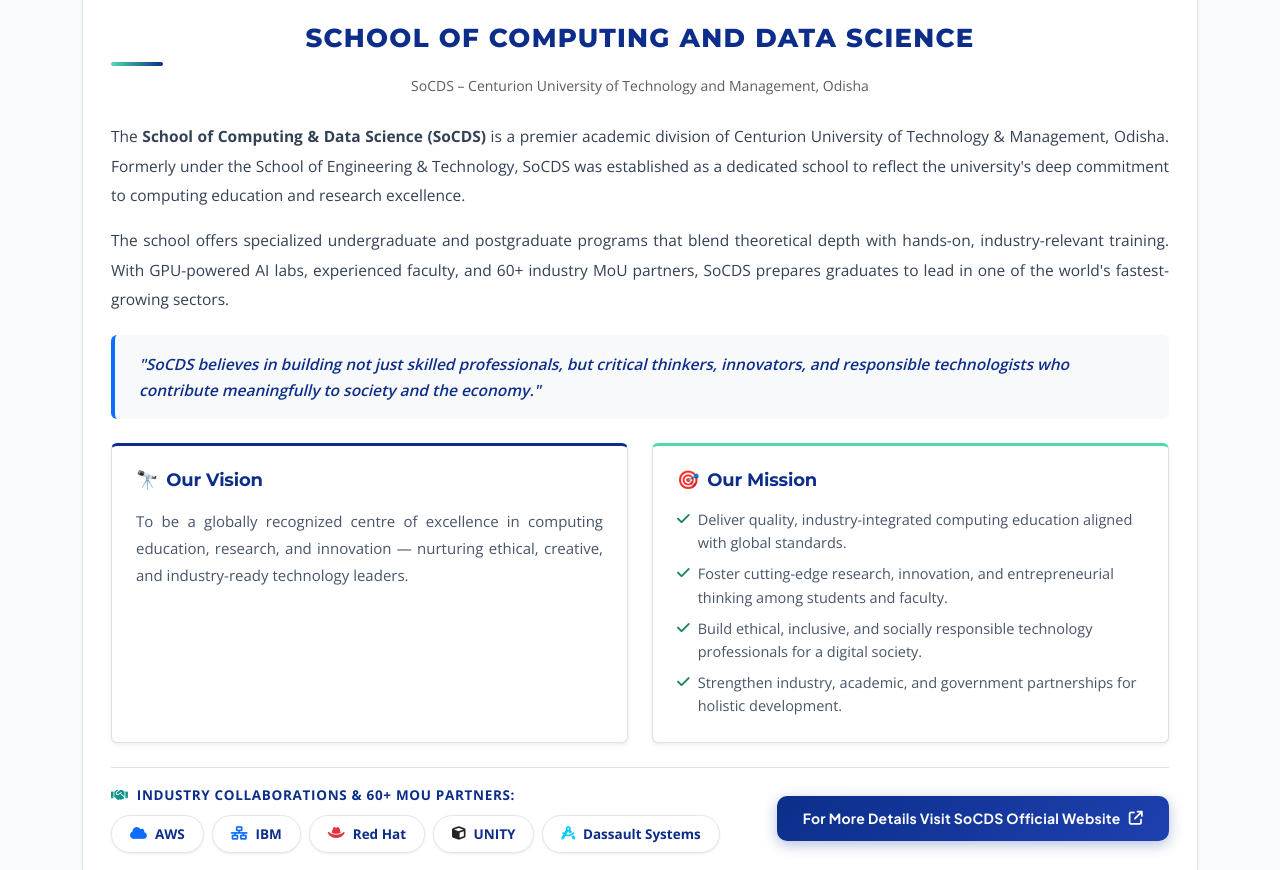
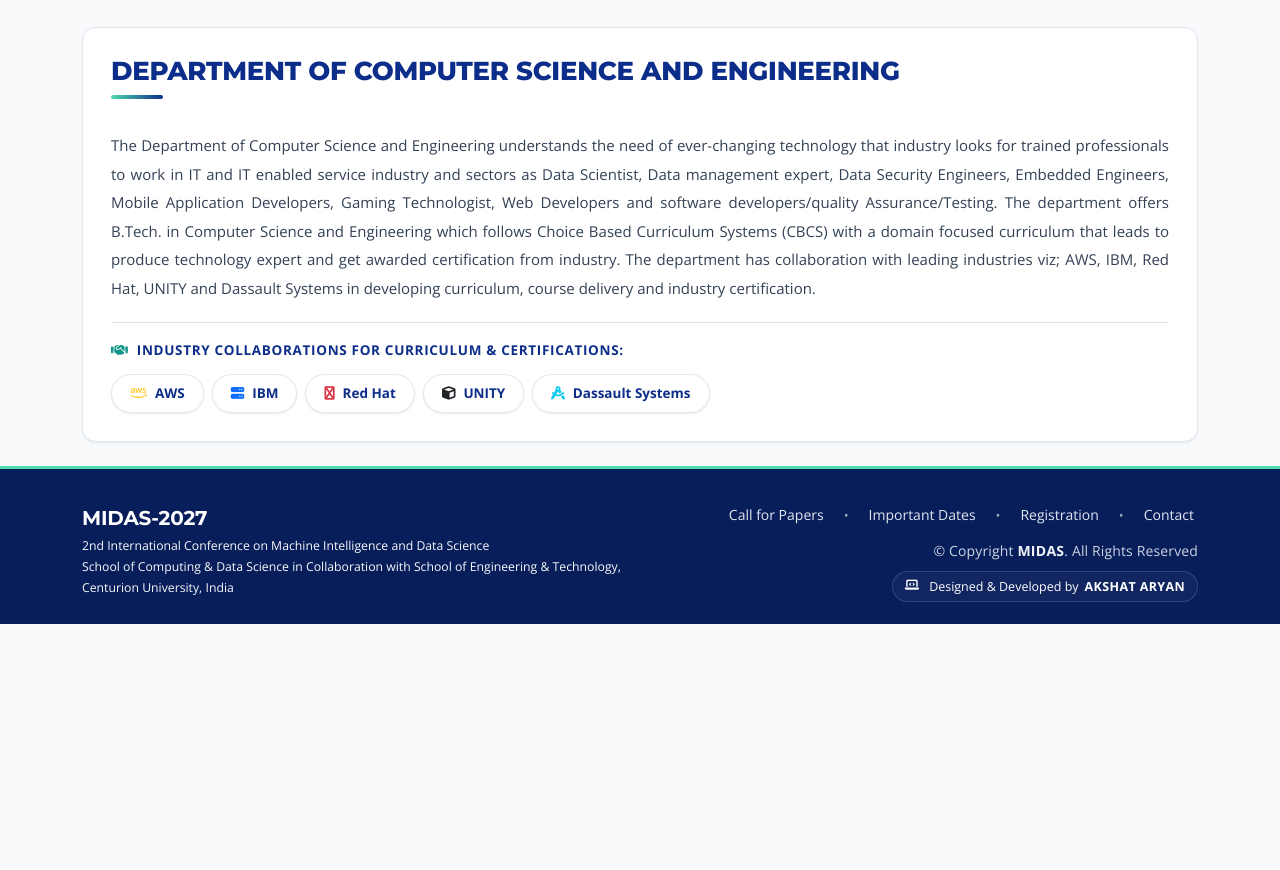
Before and after one commit to aryanakshat7277/MIDAS-2027, a plain HTML site: page index.html in a window 1280 px wide. Shown: the part 4193-5063 px from the top of the page. After the commit the page ends 4817 px from the top, so only its background shows below. Drawn offline with nearby package versions, Linux system fonts and the light colour scheme.

Commit message:
refactor: restore original About Department of CSE section on home page

```diff
--- a/index.html
+++ b/index.html
@@ -503,93 +503,32 @@
                         </div>
                     </div>
 
-                    <!-- EXTENDED SECTION: SCHOOL OF COMPUTING AND DATA SCIENCE -->
-                    <div class="mt-5 pt-4 border-top">
-                        <div class="section-header text-center mb-4">
-                            <h2 style="font-size: 26px; color: var(--primary-navy); font-weight: 800; text-transform: uppercase; letter-spacing: 0.05em;">
-                                School of Computing and Data Science
-                            </h2>
-                            <p class="text-muted small">SoCDS – Centurion University of Technology and Management, Odisha</p>
                 </div>
+            </div>
+        </section>
 
+        <!-- Department of CSE Section -->
+        <section class="py-4 wow fadeInUp">
+            <div class="container">
+                <div class="modern-card">
+                    <div class="section-header">
+                        <h2>Department of Computer Science and Engineering</h2>
+                    </div>
                     <div class="row">
                         <div class="col-md-12">
-                                <p style="text-align: justify; line-height: 1.9; font-size: 15.5px; color: #334155; margin-bottom: 16px;">
-                                    The <strong>School of Computing & Data Science (SoCDS)</strong> is a premier academic division of Centurion University of Technology & Management, Odisha. Formerly under the School of Engineering & Technology, SoCDS was established as a dedicated school to reflect the university's deep commitment to computing education and research excellence.
+                            <p style="text-align: justify; line-height: 1.9; font-size: 15px; color: #334155; margin-bottom: 20px;">
+                                The Department of Computer Science and Engineering understands the need of ever-changing technology that industry looks for trained professionals to work in IT and IT enabled service industry and sectors as Data Scientist, Data management expert, Data Security Engineers, Embedded Engineers, Mobile Application Developers, Gaming Technologist, Web Developers and software developers/quality Assurance/Testing. The department offers B.Tech. in Computer Science and Engineering which follows Choice Based Curriculum Systems (CBCS) with a domain focused curriculum that leads to produce technology expert and get awarded certification from industry. The department has collaboration with leading industries viz; AWS, IBM, Red Hat, UNITY and Dassault Systems in developing curriculum, course delivery and industry certification.
                             </p>
-                                <p style="text-align: justify; line-height: 1.9; font-size: 15.5px; color: #334155; margin-bottom: 20px;">
-                                    The school offers specialized undergraduate and postgraduate programs that blend theoretical depth with hands-on, industry-relevant training. With GPU-powered AI labs, experienced faculty, and 60+ industry MoU partners, SoCDS prepares graduates to lead in one of the world's fastest-growing sectors.
-                                </p>
-
-                                <!-- Ethos / Belief Statement Callout -->
-                                <div class="p-3 px-4 rounded border-start border-4 border-primary bg-light mb-4">
-                                    <p class="mb-0 fst-italic fw-semibold" style="color: #0c2e8a; font-size: 15.5px; line-height: 1.7;">
-                                        "SoCDS believes in building not just skilled professionals, but critical thinkers, innovators, and responsible technologists who contribute meaningfully to society and the economy."
-                                    </p>
-                                </div>
-
-                                <!-- Vision and Mission Grid -->
-                                <div class="row g-4 mb-4">
-                                    <!-- Vision Card -->
-                                    <div class="col-lg-6">
-                                        <div class="p-4 rounded border h-100 bg-white shadow-sm" style="border-top: 3px solid #0c2e8a !important;">
-                                            <h4 class="fw-bold mb-3 d-flex align-items-center gap-2" style="color: #0c2e8a; font-size: 18px;">
-                                                <span>🔭</span> <span>Our Vision</span>
-                                            </h4>
-                                            <p style="text-align: justify; line-height: 1.8; color: #475569; font-size: 15px; margin-bottom: 0;">
-                                                To be a globally recognized centre of excellence in computing education, research, and innovation — nurturing ethical, creative, and industry-ready technology leaders.
-                                            </p>
-                                        </div>
-                                    </div>
-
-                                    <!-- Mission Card -->
-                                    <div class="col-lg-6">
-                                        <div class="p-4 rounded border h-100 bg-white shadow-sm" style="border-top: 3px solid #50d8af !important;">
-                                            <h4 class="fw-bold mb-3 d-flex align-items-center gap-2" style="color: #0c2e8a; font-size: 18px;">
-                                                <span>🎯</span> <span>Our Mission</span>
-                                            </h4>
-                                            <ul class="list-unstyled mb-0 d-flex flex-column gap-2" style="color: #475569; font-size: 14.5px; line-height: 1.6;">
-                                                <li class="d-flex align-items-start gap-2">
-                                                    <i class="fa fa-check text-success mt-1"></i>
-                                                    <span>Deliver quality, industry-integrated computing education aligned with global standards.</span>
-                                                </li>
-                                                <li class="d-flex align-items-start gap-2">
-                                                    <i class="fa fa-check text-success mt-1"></i>
-                                                    <span>Foster cutting-edge research, innovation, and entrepreneurial thinking among students and faculty.</span>
-                                                </li>
-                                                <li class="d-flex align-items-start gap-2">
-                                                    <i class="fa fa-check text-success mt-1"></i>
-                                                    <span>Build ethical, inclusive, and socially responsible technology professionals for a digital society.</span>
-                                                </li>
-                                                <li class="d-flex align-items-start gap-2">
-                                                    <i class="fa fa-check text-success mt-1"></i>
-                                                    <span>Strengthen industry, academic, and government partnerships for holistic development.</span>
-                                                </li>
-                                            </ul>
-                                        </div>
-                                    </div>
-                                </div>
-
-                                <!-- Industry Partnerships & Details Link -->
-                                <div class="pt-3 border-top d-flex flex-wrap align-items-center justify-content-between gap-3">
-                                    <div>
-                                        <div style="font-size: 13.5px; font-weight: 700; color: var(--primary-navy); text-transform: uppercase; letter-spacing: 0.05em; margin-bottom: 8px;">
-                                            <i class="fa fa-handshake text-teal me-1"></i> Industry Collaborations & 60+ MoU Partners:
+                            <div class="pt-3 border-top">
+                                <div style="font-size: 13.5px; font-weight: 700; color: var(--primary-navy); text-transform: uppercase; letter-spacing: 0.05em; margin-bottom: 12px;">
+                                    <i class="fa fa-handshake text-teal me-1"></i> Industry Collaborations for Curriculum & Certifications:
                                 </div>
                                 <div class="d-flex flex-wrap gap-2">
-                                            <span class="industry-chip"><i class="fa fa-cloud text-primary"></i> AWS</span>
-                                            <span class="industry-chip"><i class="fa fa-network-wired text-primary"></i> IBM</span>
-                                            <span class="industry-chip"><i class="fa fa-hat-cowboy text-danger"></i> Red Hat</span>
+                                    <span class="industry-chip"><i class="fa-brands fa-aws text-warning"></i> AWS</span>
+                                    <span class="industry-chip"><i class="fa fa-server text-primary"></i> IBM</span>
+                                    <span class="industry-chip"><i class="fa fa-linux text-danger"></i> Red Hat</span>
                                     <span class="industry-chip"><i class="fa fa-cube text-dark"></i> UNITY</span>
                                     <span class="industry-chip"><i class="fa fa-compass-drafting text-info"></i> Dassault Systems</span>
-                                        </div>
-                                    </div>
-                                    <div class="mt-2 mt-md-0">
-                                        <a href="https://cutm.ac.in/schools/socds/" target="_blank" rel="noopener noreferrer" class="btn-midas-primary d-inline-flex align-items-center gap-2">
-                                            <span>For More Details Visit SoCDS Official Website</span>
-                                            <i class="fa-solid fa-arrow-up-right-from-square"></i>
-                                        </a>
-                                    </div>
                                 </div>
                             </div>
                         </div>
```
Lines whose indentation alone changed are shown as unchanged.
